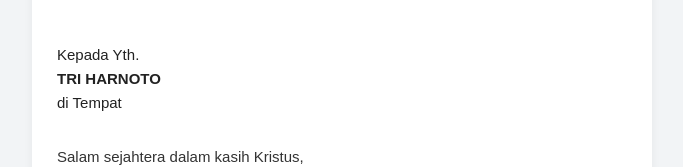
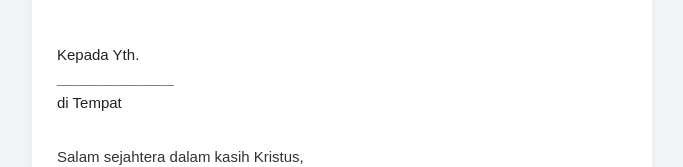
Before and after one commit to chatkristen/chatkristen.github.io, a plain HTML site: page email.html in a window 1280 px wide. Shown: the part 567-734 px from the top of the page, without its empty margins (298-981 px from the left). Drawn offline with Linux system fonts and the light colour scheme.

Commit message:
Update email.html

```diff
--- a/email.html
+++ b/email.html
@@ -153,7 +153,7 @@
 
     <div class="content">
       <p class="recipient">Kepada Yth.<br/>
-        <strong>TRI HARNOTO</strong><br/>
+        <strong>______________</strong><br/>
       di Tempat</p>
 
       <p class="salutation">Salam sejahtera dalam kasih Kristus,</p>
```
